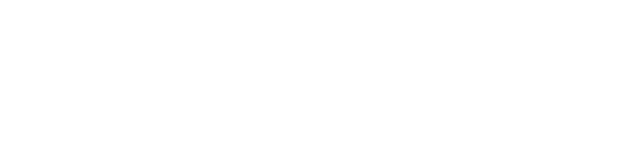
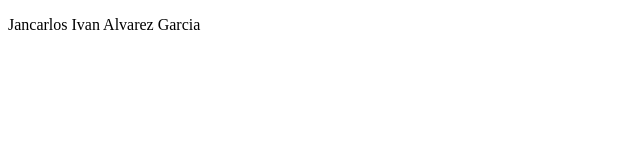
Before and after one commit to FranckZnt19/Sesion2, a plain HTML site: page index.html in a window 1280 px wide. Shown: the whole page, without its empty margins (0-640 px from the left). Drawn offline with Linux system fonts and the light colour scheme.

Commit message:
agregar nombre (JIAG)

```diff
--- a/index.html
+++ b/index.html
@@ -8,7 +8,7 @@
 <body>
 
 </body>
-
+<p>Jancarlos Ivan Alvarez Garcia</p>
 <footer>
 
 </footer>
```
